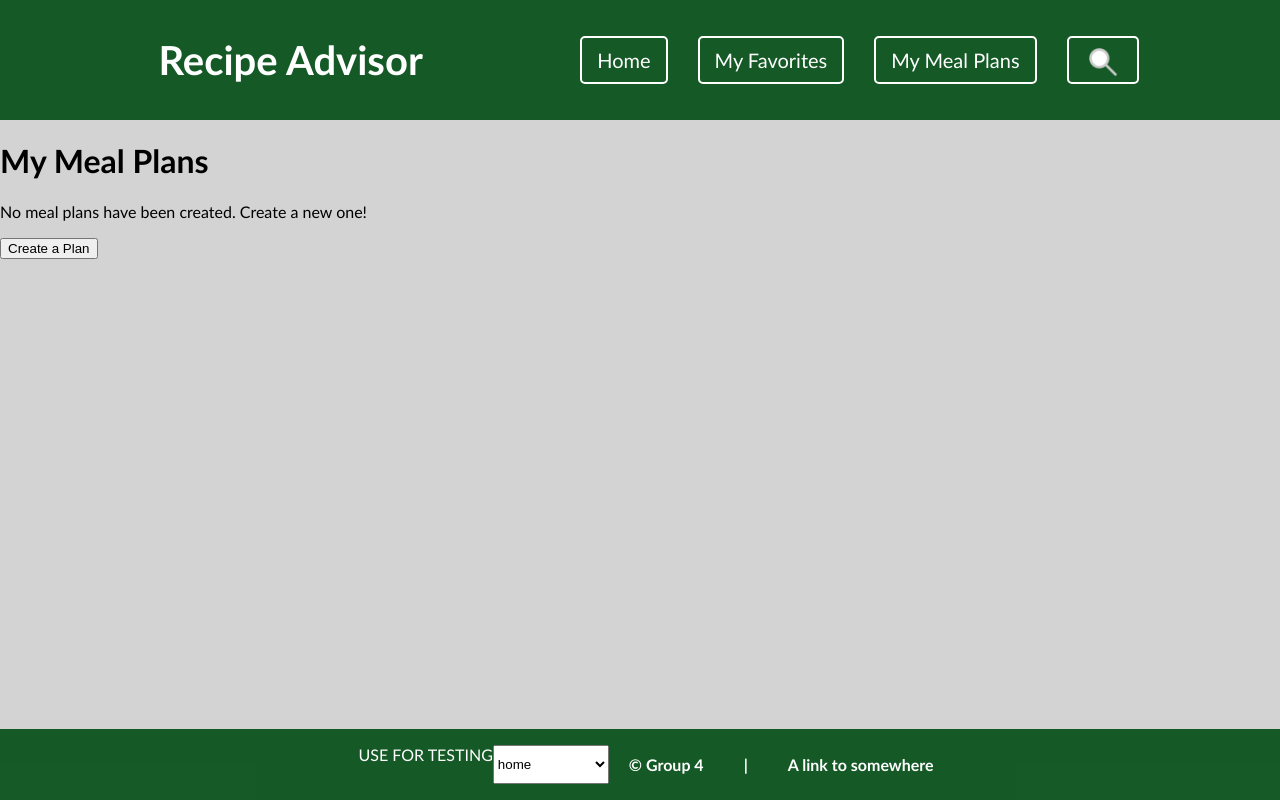
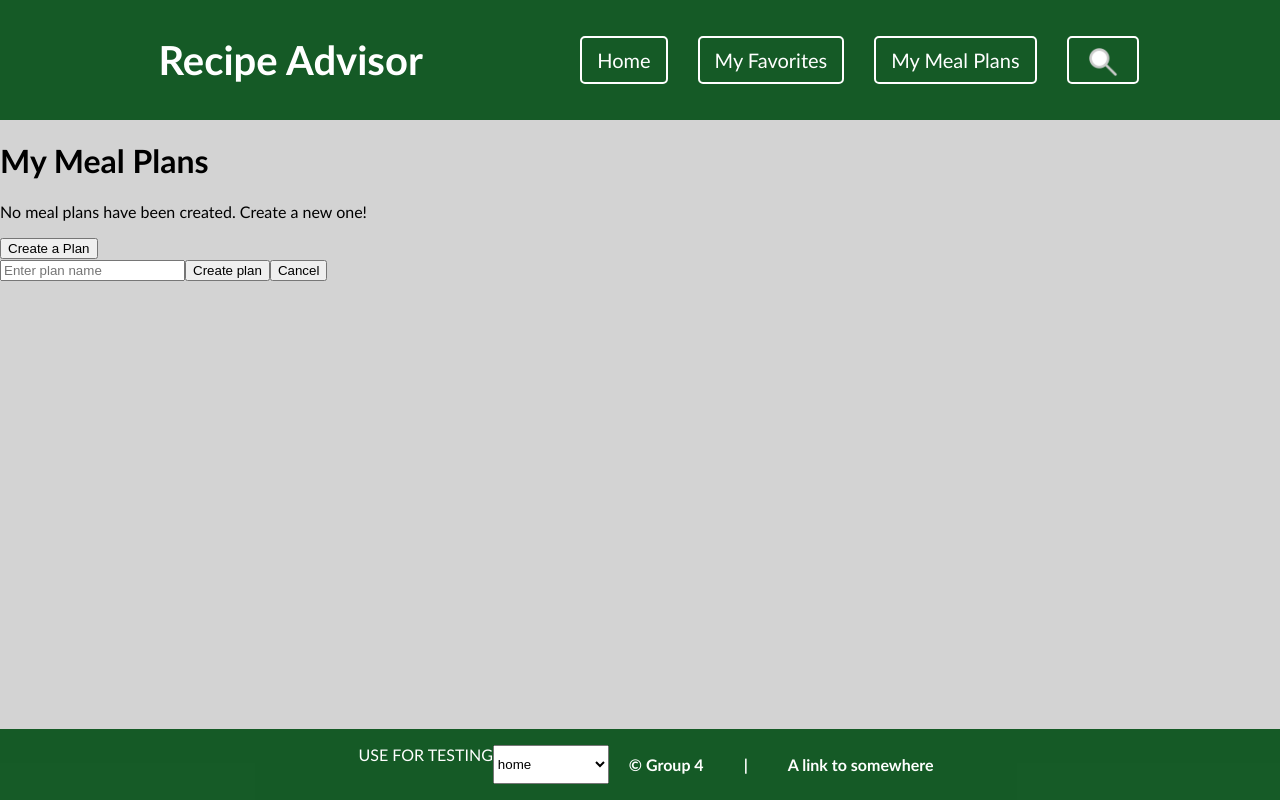
Before and after one commit to ctoothaker1/3344-group-project-4-20, a React (Vite) app in the folder 3344-group-project/: page /myplans in a window 1280 px wide. Both pictures are taken after a click on the button "Create a Plan". Shown: the top 800 px of the page. Built offline with nearby package versions, Linux system fonts and the light colour scheme.

Commit message:
completed basic CreatePlanForm functionality and implemented it in MyPlans.jsx.

```diff
--- a/3344-group-project/src/Pages/MyPlans/MyPlans.jsx
+++ b/3344-group-project/src/Pages/MyPlans/MyPlans.jsx
@@ -3,6 +3,8 @@ import styles from './MyPlans.module.css';
 import React, { useContext } from "react";
 import { MealPlansContext } from "../../components/mealPlansContext/mealPlansContext";
 import { useNavigate } from "react-router-dom";
+import CreatePlanForm from '../../components/CreatePlanForm/CreatePlanForm';
+import { useState } from 'react';
 
 // MEAL PLANS in their simplest form are an array of idMeals, each idMeal is a recipe.
 // each meal plan needs a name, 7 days, meals that correspond to each day
@@ -15,6 +17,8 @@ const MyPlans = () => {
 
   const { mealPlans, setMealPlans } = useContext(MealPlansContext);
   const navigate = useNavigate();
+  //controls the visibility of the crete plan form. triggered by button
+  const [showCreatePlanForm, setShowCreatePlanForm] = useState(false);
 
   const handlePlanClick = (plan) => {
     // go to detailed plan view
@@ -27,9 +31,32 @@ const MyPlans = () => {
     setMealPlans(updatedPlans);
   };
 
-  const handleCreatePlan = () =>{
+  const handleCreatePlanClick = () =>{
     // display component to create a new plan ("createplan")
+    setShowCreatePlanForm(true); // dynamically display form when clicked
+    // maybe hide other content? we will see once styled.
   };
+
+  //JSON structure for a brand new meal plan. this is what it will look like in local storage.
+  const handleCreatePlan = (planName) => {
+    const newPlan = {
+      name: planName,
+      days: {
+        monday: [],
+        tuesday: [],
+        wednesday: [],
+        thursday: [],
+        friday: [],
+        saturday: [],
+        sunday: []
+      },
+      unassigned: []
+  };
+  setMealPlans([...mealPlans, newPlan]); // add this NEW PLAN to existing plans
+  setShowCreatePlanForm(false); // plan has been created, hide the form
+  alert(`Plan ${planName} created!`); // notify user as a confirmation
+};
+
 
   return (
     <main>
@@ -59,10 +86,16 @@ const MyPlans = () => {
                   ) : (
                   <div className={styles.noPlans}>
                     <p>No meal plans have been created. Create a new one!</p>
-                    <button onClick={() => handleCreatePlan()}>Create a Plan</button>
+                    <button onClick={() => handleCreatePlanClick()}>Create a Plan</button>
                   </div>
                   )}
               </div>
+              {showCreatePlanForm && (
+          <CreatePlanForm
+            onCreate={handleCreatePlan}
+            onClose={() => setShowCreatePlanForm(false)}
+          />
+        )}
           </div>
 
     </main>
--- a/3344-group-project/src/components/CreatePlanForm/CreatePlanForm.jsx
+++ b/3344-group-project/src/components/CreatePlanForm/CreatePlanForm.jsx
@@ -0,0 +1,36 @@
+// this component displays when the user clicks 'create a plan'
+// to initiate the creation of a new meal plan
+import React, { useState } from "react";
+import styles from "./CreatePlanForm.module.css";
+
+// callback functions passed as props.
+const CreatePlanForm = ({ onCreate, onClose }) => {
+  const [planName, setPlanName] = useState("");
+
+  const handleSubmit = (e) => {
+    e.preventDefault();
+    if (planName.trim() === "") { // ensure name is not empty
+      alert("Please enter a plan name.");
+      return;
+    }
+    // set plan name, prepare for storage
+    onCreate(planName.trim());
+    setPlanName("");
+  };
+
+  return (
+    <div className={styles.createPlanForm}>
+      <form onSubmit={handleSubmit}>
+        <input
+          type="text"
+          value={planName}
+          placeholder="Enter plan name"
+          onChange={(e) => setPlanName(e.target.value)} // set plan name as it changes
+        />
+        <button type="submit">Create plan</button>
+        <button type="button" onClick={onClose}>Cancel</button>
+      </form>
+    </div>
+  );
+};
+export default CreatePlanForm;
```
